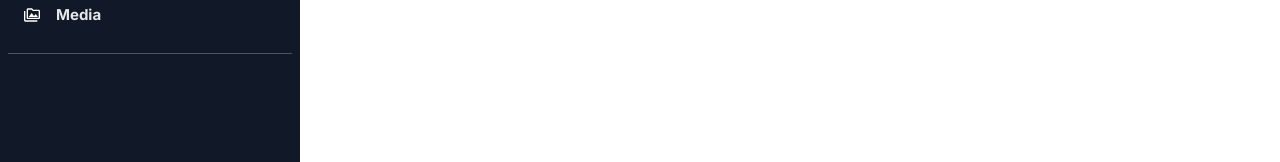
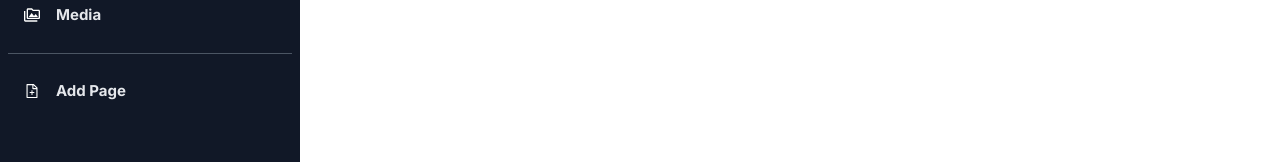
Before and after one commit to roshanreacts/mercury-cms-v1, a Next.js app: page /admin in a window 1280 px wide. Shown: the part 272-434 px from the top of the page. Built offline with nearby package versions, Linux system fonts and the light colour scheme.

Commit message:
added create page route

```diff
--- a/src/components/Navbar.jsx
+++ b/src/components/Navbar.jsx
@@ -37,7 +37,10 @@
                   {isExpanded && (
                     <div className='absolute bg-white text-black rounded p-2 cursor-pointer mt-2'>
                       {/* Websites should populate here */}
-                      <p className='border-b-2 p-1 px-5'>Vithi It Solutions</p>
+                      <Link href='/admin/websiteId'>
+                        <p className='border-b-2 p-1 px-5'>Vithi It Solutions</p>
+
+                      </Link>
                       {/* <p className='border-b-2  p-1 px-5'>Vithi It Solutions</p>
                       <p className='border-b-2  p-1 px-5'>Vithi It Solutions</p> */}
                       <Link href='/admin/addwebsite' className=' p-1 px-6 border-2 border-blue-700 text-blue-600 rounded-md text-sm'>+ Create Website</Link>
@@ -59,7 +62,7 @@
               <BiUserCircle className='text-3xl' />
             </a>
             <div className='border-2 flex mr-6 items-center self-center border-gray-200 p-1 rounded-md hover:text-gray-200  xl:hidden h-fit'>
-              {1==1 && <FiLogOut/>}
+              {1 == 1 && <FiLogOut />}
               {/* Later codition should be added */}
             </div>
             {/* <a className="navbar-burger self-center mr-12 xl:hidden" href="#">
--- a/src/components/SideBar.jsx
+++ b/src/components/SideBar.jsx
@@ -4,8 +4,9 @@
 import { BsAppIndicator, BsFilterLeft, BsPostcard } from 'react-icons/bs'
 import { RiPagesLine } from 'react-icons/ri'
 import { MdOutlinePermMedia } from 'react-icons/md'
-import { AiOutlineDown } from 'react-icons/ai'
+import { AiOutlineDown, AiOutlineFileAdd } from 'react-icons/ai'
 import { PiSidebarSimpleFill } from 'react-icons/pi'
+import Link from 'next/link'
 
 const SideBar = () => {
     const [sidebarActive, setSidebarActive] = useState(true);
@@ -47,7 +48,7 @@
                             <RiPagesLine />
                             <div className="flex justify-between w-full items-center">
                                 <span className="text-[15px] ml-4 text-gray-200 font-bold">Pages</span>
-                                <span className={`text-sm ${pageDropdown?"rotate-180":""}`} id="arrow">
+                                <span className={`text-sm ${pageDropdown ? "rotate-180" : ""}`} id="arrow">
                                     <AiOutlineDown />
                                 </span>
                             </div>
@@ -84,6 +85,14 @@
                         </div>
                         <div className="my-4 bg-gray-600 h-[1px]"></div>
 
+                        <Link href='/admin/websiteId/page/create'>
+                            <div
+                                className="p-2.5 mt-3 flex items-center rounded-md px-4 duration-300 cursor-pointer hover:bg-blue-600 text-white"
+                            >
+                                <AiOutlineFileAdd />
+                                <span className="text-[15px] ml-4 text-gray-200 font-bold">Add Page</span>
+                            </div>
+                        </Link>
 
                     </div>
             }
```
